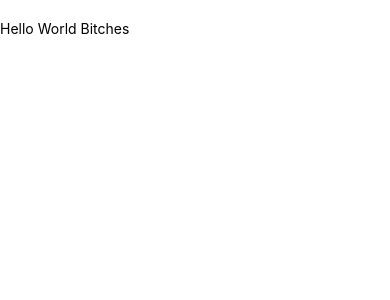
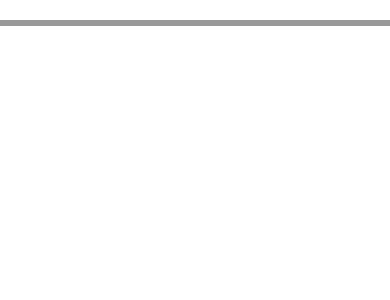
Before and after one commit to SchirmannDev/calculadora, a React Native app: screen / in a window 390 px wide. Shown: the top 300 px of the page. Built offline with nearby package versions, Linux system fonts and the light colour scheme.

Commit message:
adicionando propriedades

```diff
--- a/App.js
+++ b/App.js
@@ -6,14 +6,22 @@ class Botao extends Component {
     super(props);
     this.props = {};
 
+    let c = 1;
+    if (props.c) {
+      c = parseInt(props.c);
+    }
+
     this.styles = StyleSheet.create({
       area: {
-        flex: 1,
+        flex: c,
         justifyContent: "center",
         alignItems: "center",
         borderWidth: 1,
         borderColor: "#999999",
         backgroundColor: "#E0E",
+      },
+      text: {
+        fontSize: 18,
       },
     });
   }
@@ -21,7 +29,7 @@ class Botao extends Component {
   render() {
     return (
       <TouchableOpacity style={this.styles.area}>
-        <Text></Text>
+        <Text style={this.styles.text}></Text>
       </TouchableOpacity>
     );
   }
@@ -31,7 +39,9 @@ export default class calculadora extends Component {
   render() {
     return (
       <View style={styles.body}>
-        <Text>Hello World Bitches</Text>
+        <Botao c="2" />
+        <Botao />
+        <Botao />
       </View>
     );
   }
```
